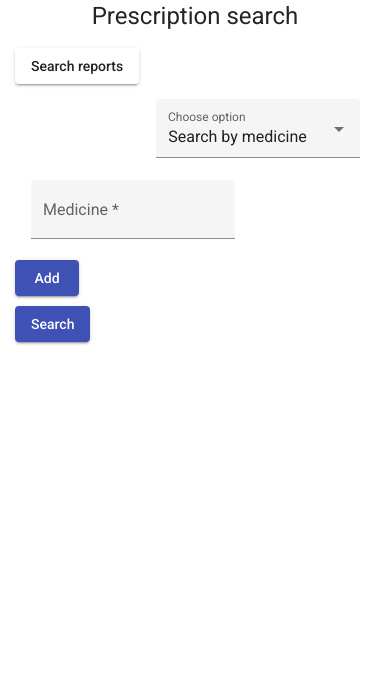
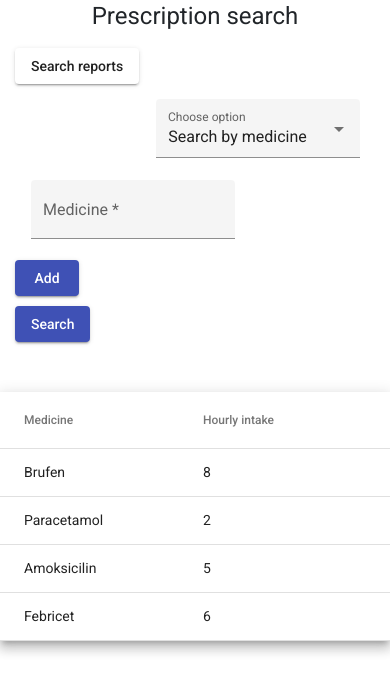
Before and after one commit to PSW-2020-ORG1/MedbayTech, an Angular app in the folder WebApplicationFrontend/: page /prescriptionSearch in a window 390 px wide. Shown: the top 692 px of the page. Built offline with nearby package versions, Linux system fonts and the light colour scheme.

Commit message:
:iphone: designed frontend for displaying search results and fixed frontend validation

```diff
--- a/WebApplicationFrontend/src/app/search/prescription-search/prescription-search.component.css
+++ b/WebApplicationFrontend/src/app/search/prescription-search/prescription-search.component.css
@@ -5,3 +5,8 @@
 .fix-margins{
     margin-left: 16px;
 }
+
+table {
+    width: 100%;
+    margin-top: 50px;
+  }
--- a/WebApplicationFrontend/src/app/search/prescription-search/prescription-search.component.html
+++ b/WebApplicationFrontend/src/app/search/prescription-search/prescription-search.component.html
@@ -43,7 +43,7 @@
                 <mat-label>Hourly intake</mat-label>
                 <input matInput formControlName="hourField">
                 <mat-error *ngIf="prescriptionForm.get('hourField').hasError('pattern') && !prescriptionForm.get('hourField').hasError('required')">
-                    Must be a number 0-9
+                    Must be a number 1-24
                 </mat-error>
                 <mat-error *ngIf="prescriptionForm.get('hourField').hasError('required')">
                     Can not be empty
@@ -93,7 +93,7 @@
             <mat-label>Hourly intake</mat-label>
             <input matInput formControlName="hourField2">
             <mat-error *ngIf="prescriptionForm.get('duplicates.0').get('hourField2').hasError('pattern') && !prescriptionForm.get('duplicates.0').get('hourField2').hasError('required')">
-                Must be a number 0-9
+                Must be a number 1-24
             </mat-error>
             <mat-error *ngIf="prescriptionForm.get('duplicates.0').get('hourField2').hasError('required')">
                 Can not be empty
@@ -118,8 +118,19 @@
 
 </form>
 
-<table>
-    <tr *ngFor="let prescription of allPrescriptions">
-        <td *ngFor="let items of prescription"></td>
-    </tr>
-</table>
+<table mat-table [dataSource]="dataSource" class="mat-elevation-z8">
+
+    <ng-container matColumnDef="medicine">
+      <th mat-header-cell *matHeaderCellDef> Medicine </th>
+      <td mat-cell *matCellDef="let element"> {{element.FirstOperand}} </td>
+    </ng-container>
+
+    <!-- Name Column -->
+    <ng-container matColumnDef="hourly intake">
+      <th mat-header-cell *matHeaderCellDef> Hourly intake </th>
+      <td mat-cell *matCellDef="let element"> {{element.SecondOperand}} </td>
+    </ng-container>
+
+    <tr mat-header-row *matHeaderRowDef="displayedColumns"></tr>
+    <tr mat-row *matRowDef="let row; columns: displayedColumns;"></tr>
+  </table>
--- a/WebApplicationFrontend/src/app/search/prescription-search/prescription-search.component.ts
+++ b/WebApplicationFrontend/src/app/search/prescription-search/prescription-search.component.ts
@@ -5,6 +5,14 @@ import { stringify } from 'querystring';
 import { Prescription } from 'src/app/model/prescriptionSearch';
 import { PrescriptionService } from 'src/app/service/prescription/prescription.service';
 
+const ELEMENT_DATA: Prescription[] = [
+  {Id: 1, FirstOperand: 'Brufen', SecondOperand: "8", AndOr:"AND"},
+  {Id: 2, FirstOperand: 'Paracetamol', SecondOperand: "2", AndOr:"AND"},
+  {Id: 3, FirstOperand: 'Amoksicilin', SecondOperand: "5", AndOr: "Li"},
+  {Id: 4, FirstOperand: 'Febricet', SecondOperand: "6", AndOr: "Be"},
+
+
+];
 
 @Component({
   selector: 'app-prescription-search',
@@ -24,6 +32,8 @@ export class PrescriptionSearchComponent implements OnInit {
   SecondOperand: string;
   ReservationPeriodStart: Date;
   ReservationPeriodEnd: Date;
+  displayedColumns: string[] = ['medicine', 'hourly intake'];
+  dataSource = ELEMENT_DATA;
 
   options = [
     'Search by medicine',
@@ -47,21 +57,6 @@ export class PrescriptionSearchComponent implements OnInit {
     end2: new FormControl()
   });
 
-  med = new FormControl('',[Validators.required,
-    Validators.pattern("[A-Za-z]+")]
-  );
-
-  hour = new FormControl('',[Validators.required,
-    Validators.pattern("[0123456789]{1}")]
-  );
-
-  med2 = new FormControl('',[Validators.required,
-    Validators.pattern("[A-Za-z]+")]
-  );
-
-  hour2 = new FormControl('',[Validators.required,
-    Validators.pattern("[0123456789]{1}")]
-  );
 
   constructor(private ps: PrescriptionService,private fb: FormBuilder) {
 
@@ -75,7 +70,7 @@ export class PrescriptionSearchComponent implements OnInit {
       medField: new FormControl('',[Validators.required,
         Validators.pattern("[A-Za-z]+")]),
       hourField: new FormControl('',[Validators.required,
-        Validators.pattern("[0123456789]{1}")]),
+        Validators.pattern("([1-9]|1[0-9]|2[0-4])")]),
       duplicates: this.fb.array([])
     });
 
@@ -140,7 +135,7 @@ export class PrescriptionSearchComponent implements OnInit {
       medField2: new FormControl('',[Validators.required,
         Validators.pattern("[A-Za-z]+")]),
       hourField2: new FormControl('',[Validators.required,
-        Validators.pattern("[0123456789]{1}")])
+        Validators.pattern("([1-9]|1[0-9]|2[0-4])")])
     }));
     console.log( this.prescriptionForm.get('duplicates.0').get('medField2'));
   }
```
